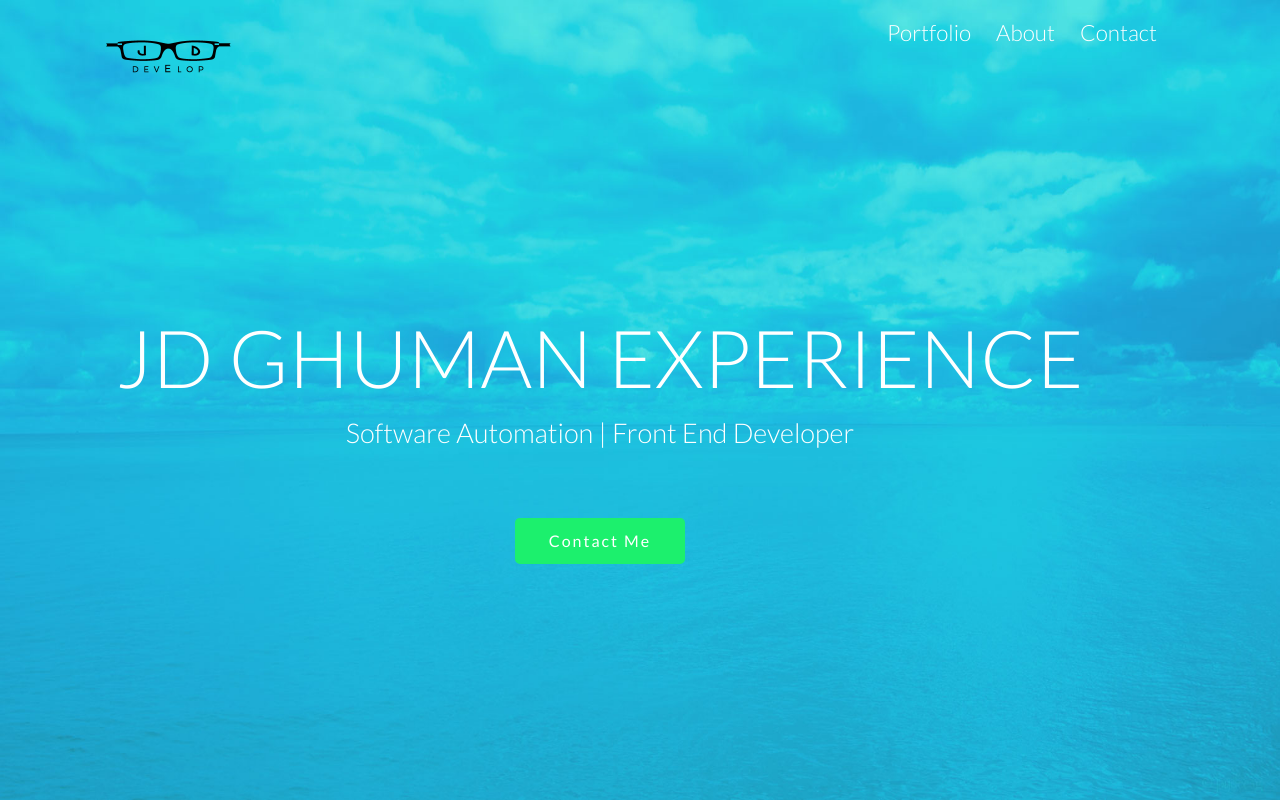
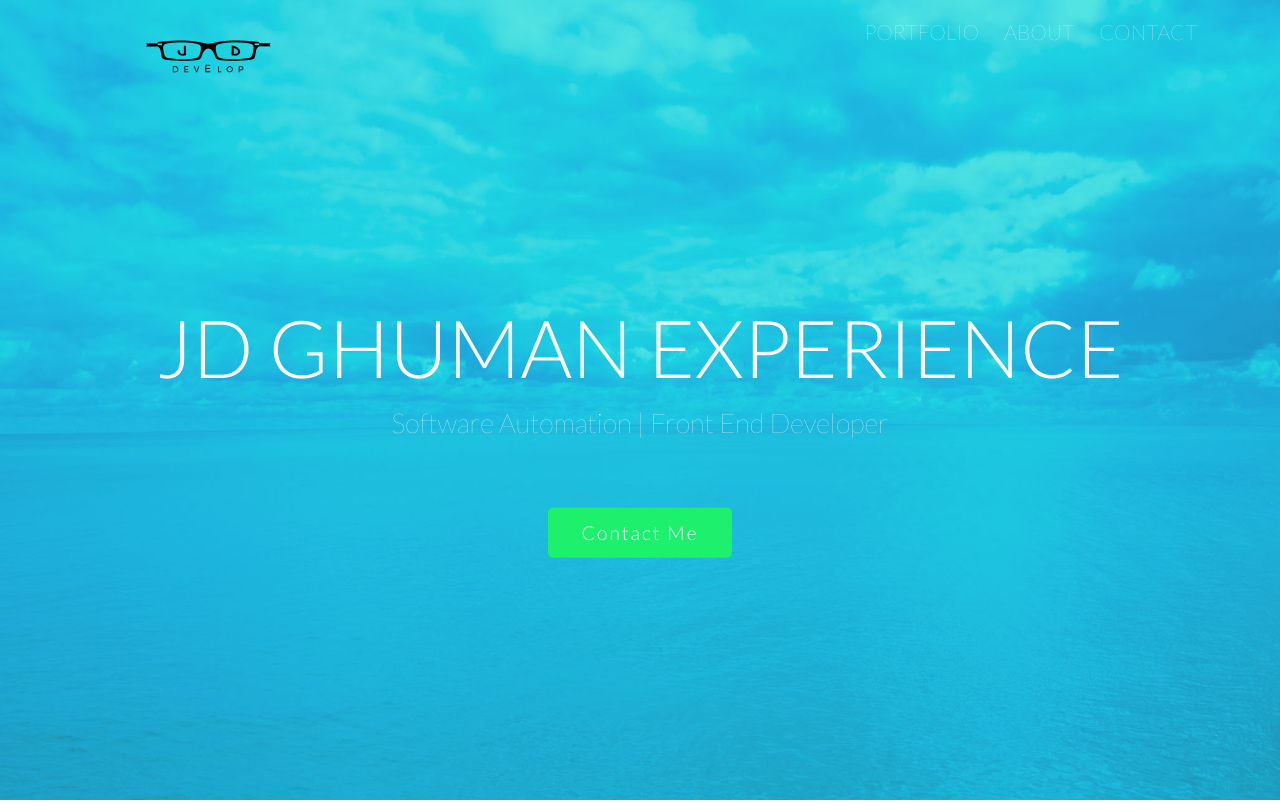
Before and after one commit to jdsghuman/personal-website, a website: page app/index.html in a window 1280 px wide. Drawn offline with Linux system fonts and the light colour scheme.

Commit message:
Update nav and header section

```diff
--- a/app/assets/styles/modules/_btn.css
+++ b/app/assets/styles/modules/_btn.css
@@ -8,7 +8,8 @@
   letter-spacing: 2.0px;
   border-radius: 5px;
   transition: background-color 0.2s, border 0.2s, color 0.2s;
-  font-weight: 400;
+  font-weight: 300;
+  font-size: 1.2rem;
   vertical-align: middle;
   border: 2px solid $mainGreen;
 
--- a/app/assets/styles/modules/_large_hero.css
+++ b/app/assets/styles/modules/_large_hero.css
@@ -26,7 +26,7 @@
     text-transform: uppercase;
     color: #ffffff;
     font-size: 2.8rem;
-    padding-top: 100px;
+    padding-top: 80px;
 
     @mixin atSmall {
       font-size: 3.2rem;
--- a/app/assets/styles/modules/_primary-nav.css
+++ b/app/assets/styles/modules/_primary-nav.css
@@ -1,6 +1,4 @@
 .primary-nav {
-
-  padding-bottom: 500px;
 
   &--position-right {
     float: right;
@@ -19,11 +17,20 @@
   }
 
   a {
+    padding: 8px 0;
     color: #ffffff;
     text-decoration: none;
     display: block;
-    font-weight: 300;
-    font-size: 1.4rem;
+    font-weight: 100;
+    font-size: 1.3rem;
     padding: 10px 0;
+    text-transform: uppercase;
+    border-bottom: 2px solid transparent;
+    transition: border-bottom 0.2s;
+  }
+
+  a:hover {
+    border-bottom: 2px solid #ffffff;
+    color: #ffffff;
   }
 }
--- a/app/assets/styles/modules/_wrapper.css
+++ b/app/assets/styles/modules/_wrapper.css
@@ -2,6 +2,8 @@
   padding-left: 18px;
   padding-right: 18px;
   max-width: 1200px;
+  margin-left: auto;
+  margin-right: auto;
 
   &--medium {
     max-width: 975px;
--- a/app/index.html
+++ b/app/index.html
@@ -4,7 +4,7 @@
     <meta charset="utf-8">
     <meta name="viewport" content="width=device-width, initial-scale=1" />
     <title>JD Ghuman | Automation & Front End Developer</title>
-    <link href='https://fonts.googleapis.com/css?family=Lato:400,300,700,300italic' rel='stylesheet' type='text/css'>
+    <link href="https://fonts.googleapis.com/css?family=Lato:100,300,400,700" rel="stylesheet">
     <link rel="stylesheet" type="text/css" href="temp/styles/styles.css">
   </head>
   <body>
--- a/app/temp/styles/styles.css
+++ b/app/temp/styles/styles.css
@@ -503,7 +503,7 @@ img {
     text-transform: uppercase;
     color: #ffffff;
     font-size: 2.8rem;
-    padding-top: 100px;
+    padding-top: 80px;
   }
 
 @media (min-width: 530px) {
@@ -605,7 +605,8 @@ img {
   border-radius: 5px;
   -webkit-transition: background-color 0.2s, border 0.2s, color 0.2s;
   transition: background-color 0.2s, border 0.2s, color 0.2s;
-  font-weight: 400;
+  font-weight: 300;
+  font-size: 1.2rem;
   vertical-align: middle;
   border: 2px solid #1cf06d;
 }
@@ -620,6 +621,8 @@ img {
   padding-left: 18px;
   padding-right: 18px;
   max-width: 1200px;
+  margin-left: auto;
+  margin-right: auto;
 }
 
 .wrapper--medium {
@@ -687,11 +690,6 @@ img {
     position: relative;
   }
 
-.primary-nav {
-
-  padding-bottom: 500px;
-}
-
 .primary-nav--position-right {
     float: right;
   }
@@ -714,10 +712,20 @@ img {
   }
 
 .primary-nav a {
+    padding: 8px 0;
     color: #ffffff;
     text-decoration: none;
     display: block;
-    font-weight: 300;
-    font-size: 1.4rem;
+    font-weight: 100;
+    font-size: 1.3rem;
     padding: 10px 0;
+    text-transform: uppercase;
+    border-bottom: 2px solid transparent;
+    -webkit-transition: border-bottom 0.2s;
+    transition: border-bottom 0.2s;
   }
+
+.primary-nav a:hover {
+    border-bottom: 2px solid #ffffff;
+    color: #ffffff;
+  }
```
